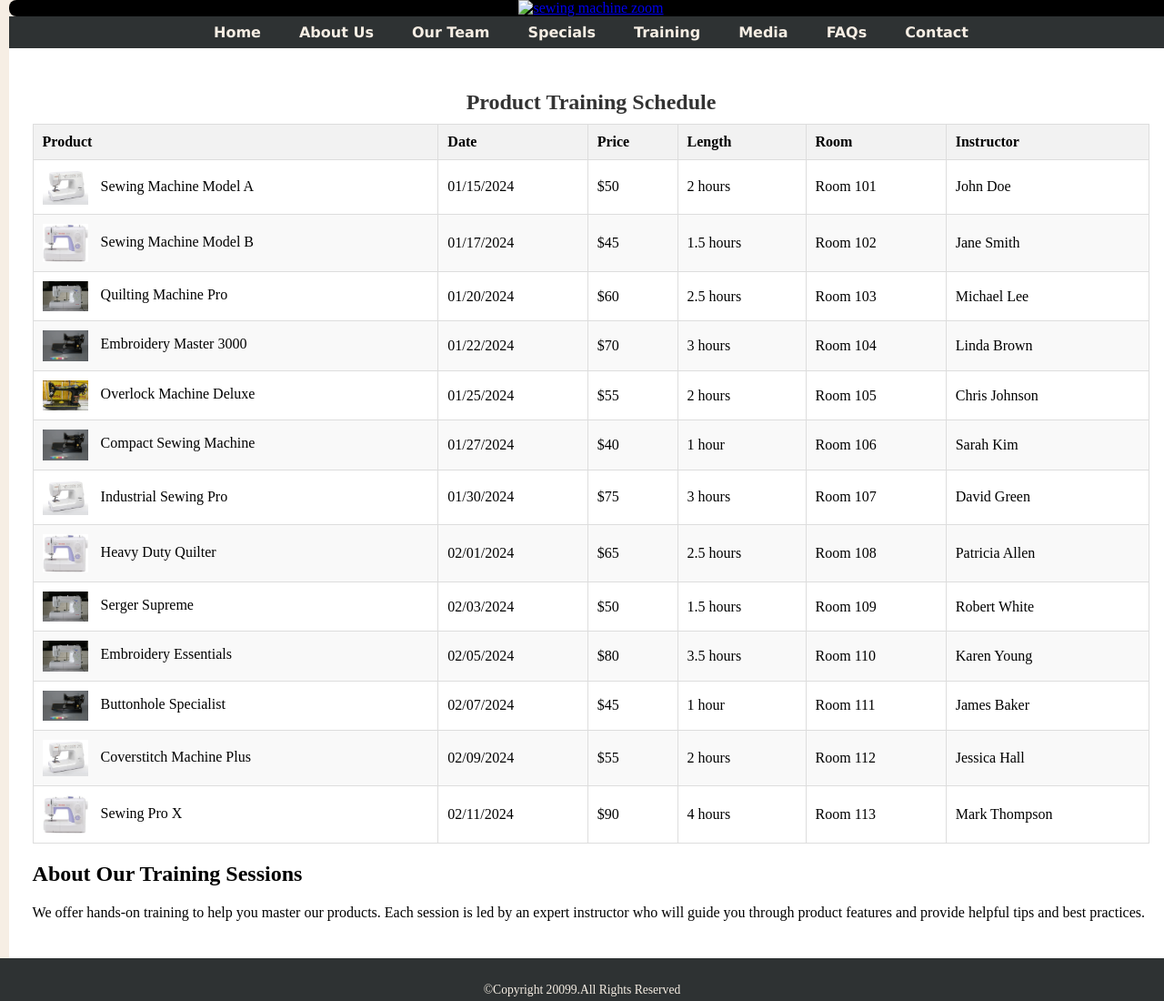
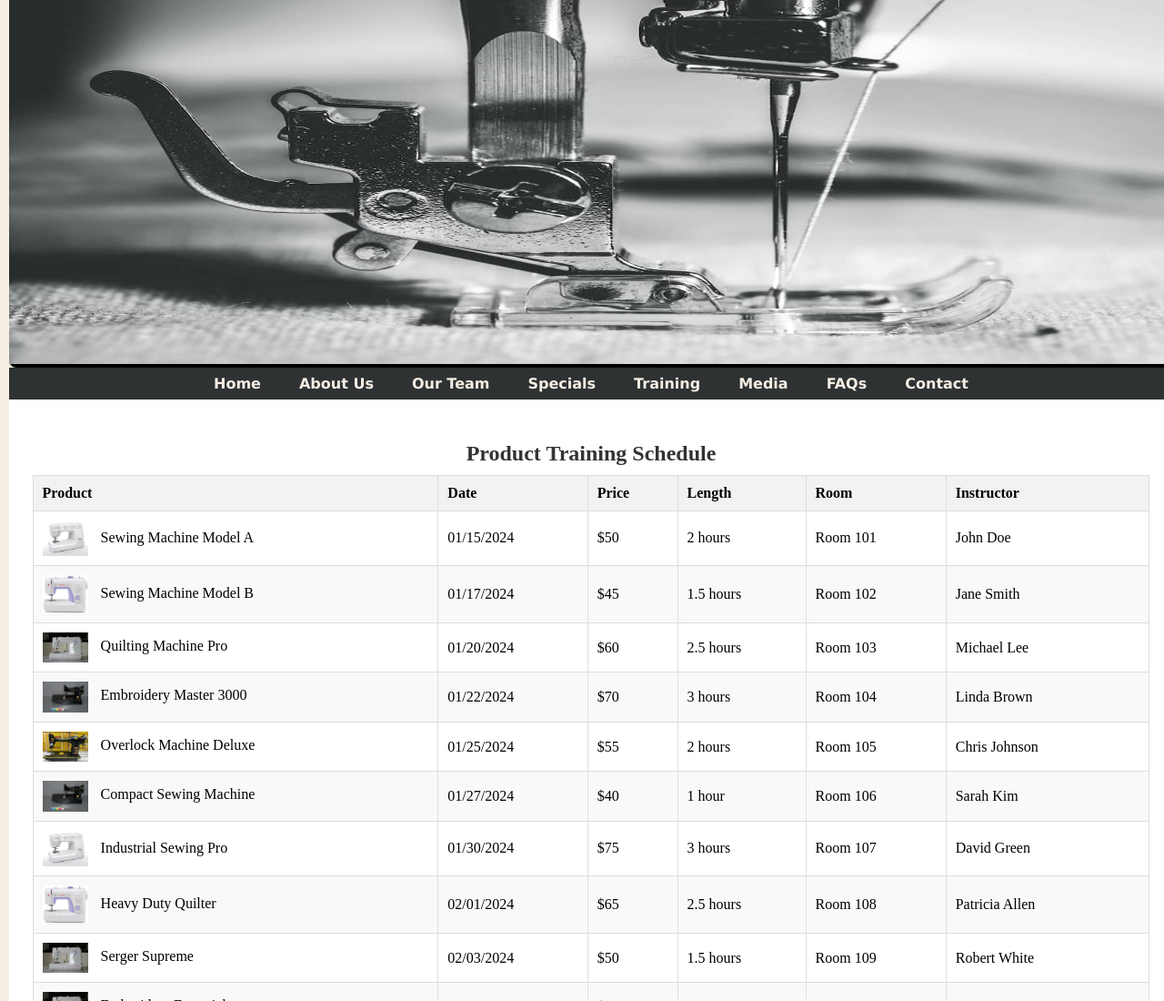
Before and after one commit to c0947900/LCOF2469, a plain HTML site: page training.html in a window 1280 px wide. Shown: the top 1100 px of the page at 91% size. Drawn offline with Linux system fonts and the light colour scheme.

Commit message:
issue resolve

```diff
--- a/training.html
+++ b/training.html
@@ -16,7 +16,7 @@
 <body>
     <div class="container">
     <header>
-        <a href="index.html"><img src="/LCOF2469//LCOF2469/Images/bg-logo.jpg" alt="sewing machine zoom" ></a>
+        <a href="index.html"><img src="/LCOF2469/Images/bg-logo.jpg" alt="sewing machine zoom" ></a>
     </header>
     <nav>
         <ul>
```
Also changed, not shown: specials.html (+1 -1 lines).
